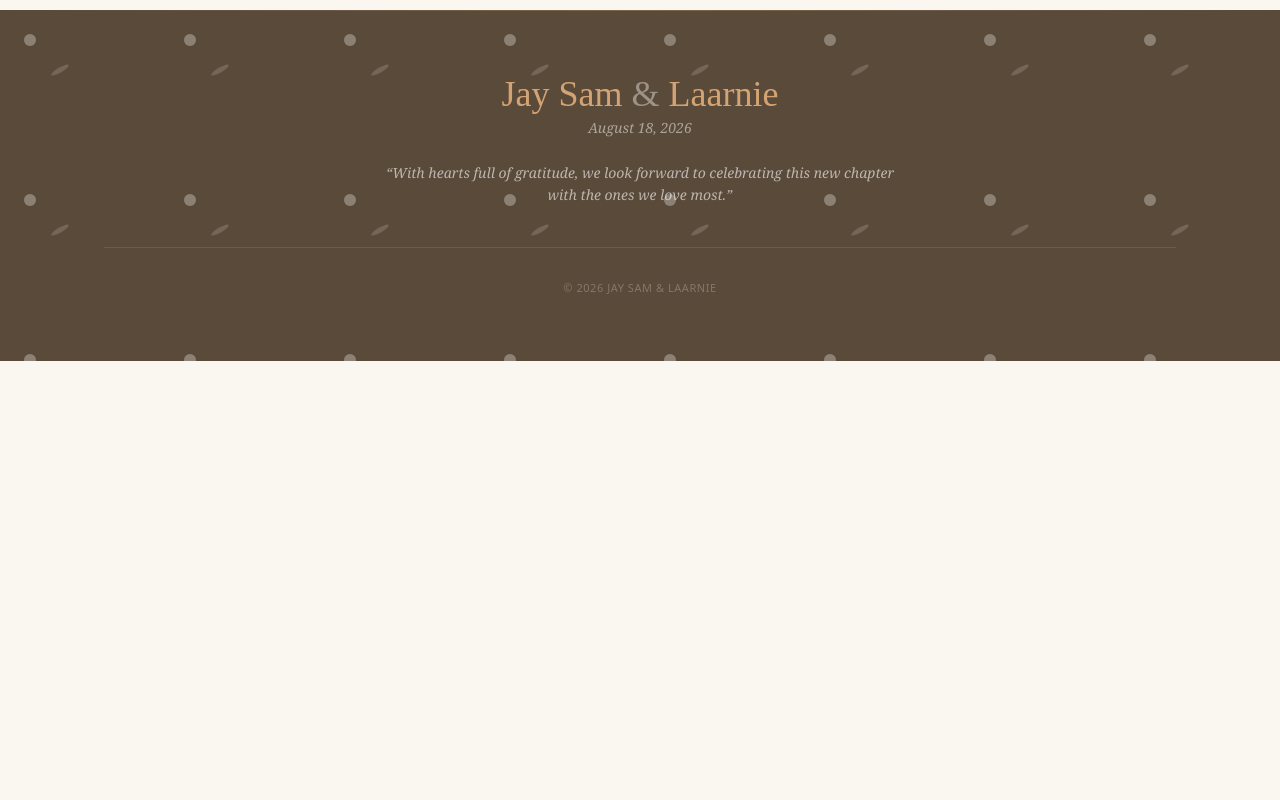
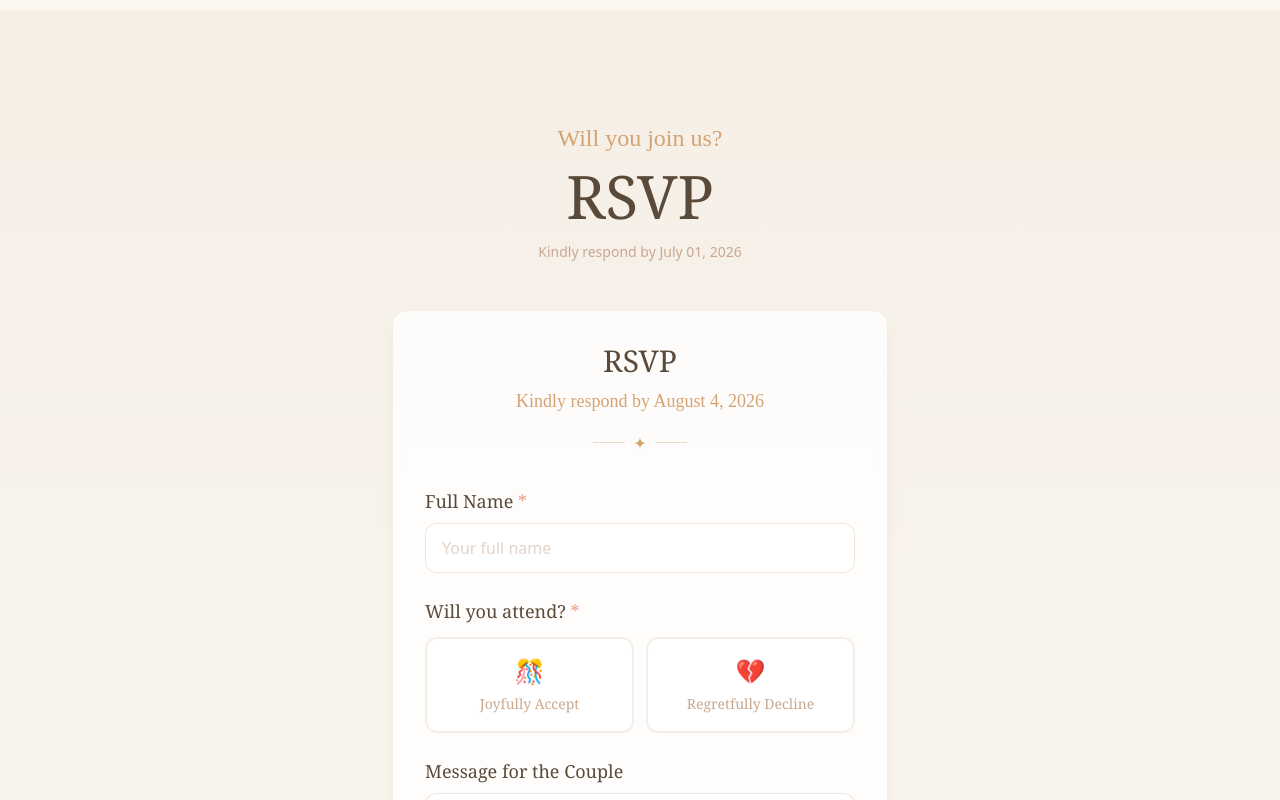
Before and after one commit to Japh09066/wedding-invitation, a Next.js app: page / in a window 1280 px wide. Shown: the part 11040-11840 px from the top of the page. Before the commit the page ends 11401 px from the top, so only its background shows below. Built offline with nearby package versions, Linux system fonts and the light colour scheme.

Commit message:
restore bottom RSVP section, remove floating RSVP + modal

```diff
--- a/app/page.tsx
+++ b/app/page.tsx
@@ -1,6 +1,5 @@
 'use client';
 
-import { useState, useCallback } from 'react';
 import Navigation from '@/app/components/Navigation';
 import HeroSection from '@/app/components/HeroSection';
 import CountdownTimer from '@/app/components/CountdownTimer';
@@ -11,17 +10,10 @@
 import FAQSection from '@/app/components/FAQSection';
 import PhotoGallery from '@/app/components/PhotoGallery';
 import RSVPForm from '@/app/components/RSVPForm';
-import FloatingRSVP from '@/app/components/FloatingRSVP';
 import MusicToggle from '@/app/components/MusicToggle';
 import Footer from '@/app/components/Footer';
 
 export default function HomePage() {
-  const [isRSVPModalOpen, setIsRSVPModalOpen] = useState(false);
-
-  const handleFloatingRSVPClick = useCallback(() => {
-    setIsRSVPModalOpen(true);
-  }, []);
-
   return (
     <>
       {/* Main site content */}
@@ -56,23 +48,30 @@
         {/* Photo Gallery */}
         <PhotoGallery />
 
+        {/* RSVP Section */}
+        <section id="rsvp" className="section-padding bg-gradient-to-b from-floral-cream to-floral-bg">
+          <div className="section-container text-center mb-12">
+            <p className="font-script text-xl md:text-2xl text-floral-gold mb-3">
+              Will you join us?
+            </p>
+            <h2 className="section-title">
+              RSVP
+            </h2>
+            <p className="font-sans text-floral-taupe text-sm">
+              Kindly respond by July 01, 2026
+            </p>
+          </div>
+
+          <div className="section-container max-w-xl">
+            <RSVPForm />
+          </div>
+        </section>
+
         {/* Footer */}
         <Footer />
 
         {/* Floating elements */}
-        <FloatingRSVP onClick={handleFloatingRSVPClick} />
         <MusicToggle />
-
-        {/* RSVP Modal */}
-        {isRSVPModalOpen && (
-          <RSVPForm
-            isModal
-            onClose={() => setIsRSVPModalOpen(false)}
-            onSuccess={() => {
-              setTimeout(() => setIsRSVPModalOpen(false), 4000);
-            }}
-          />
-        )}
       </div>
     </>
   );
```
